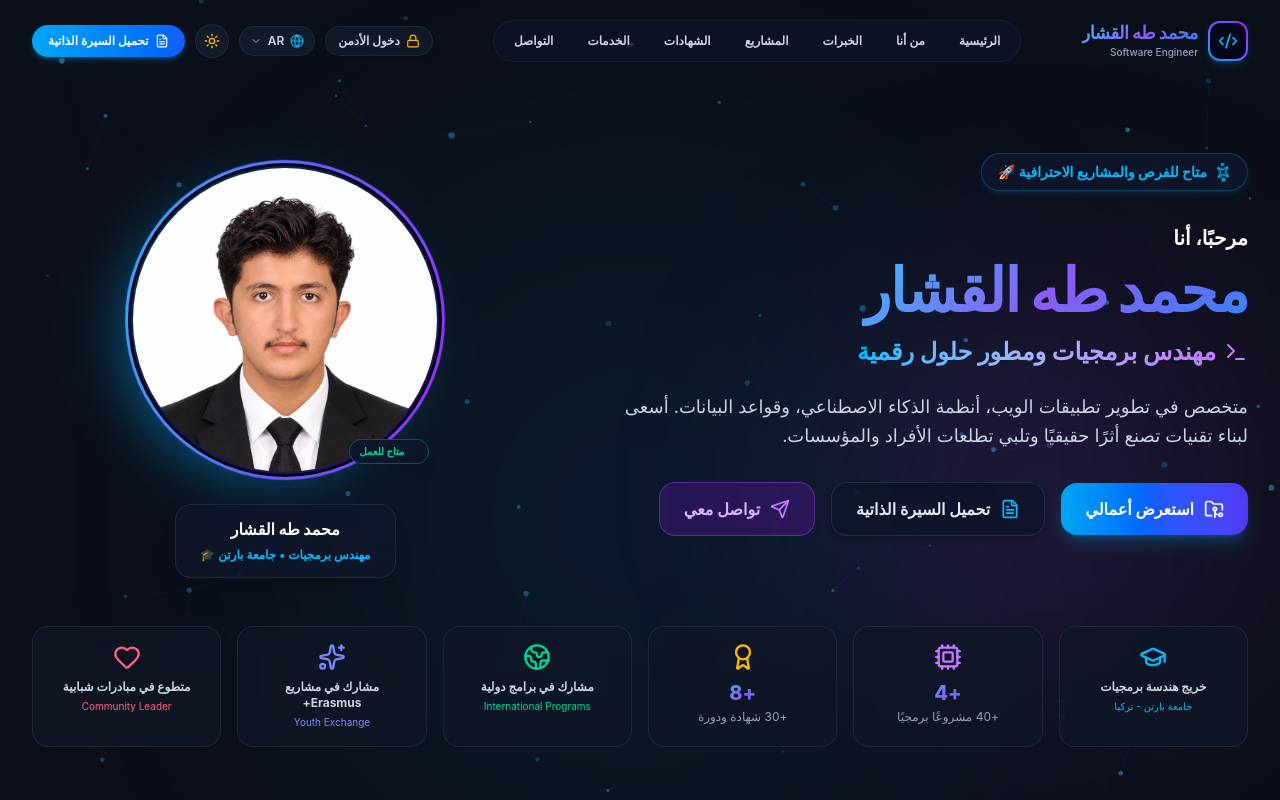
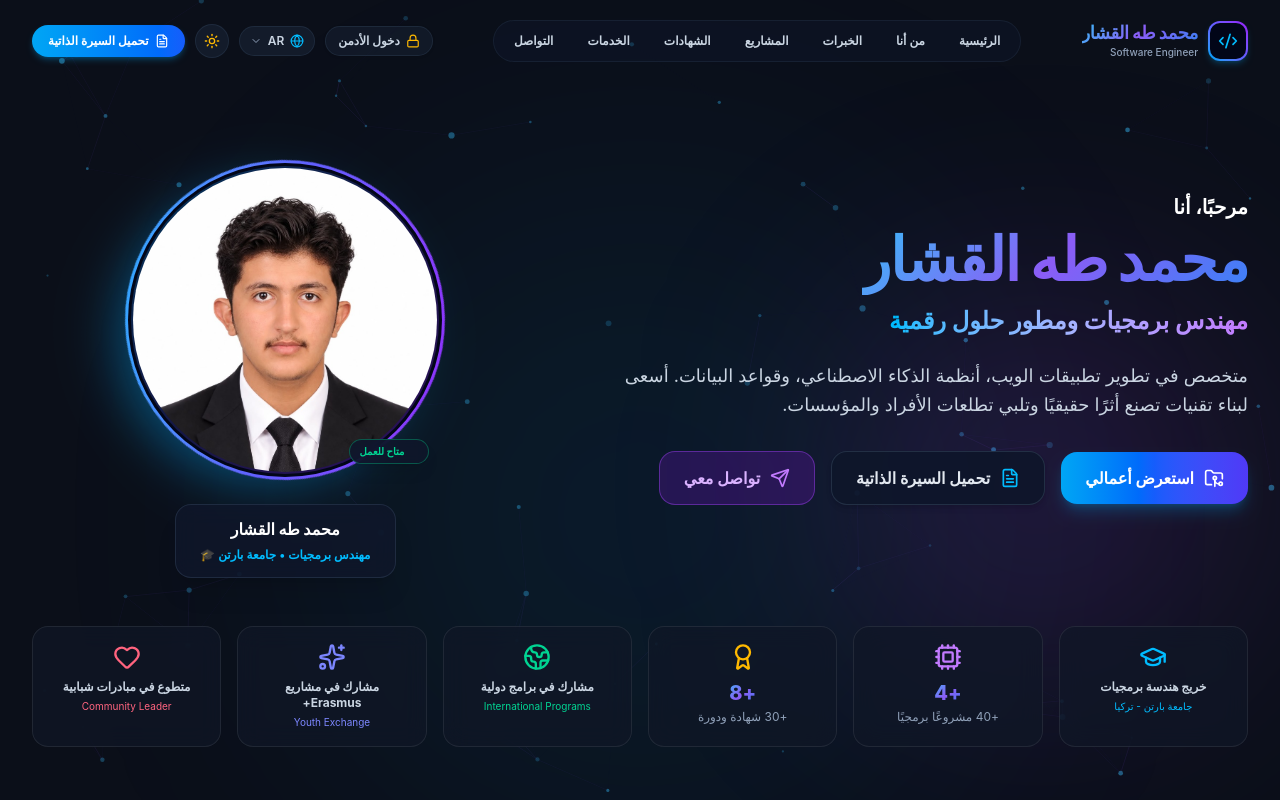
Before and after one commit to MOHAMMEDALQASHAR/Profile, a React (Vite) app: page / in a window 1280 px wide. Shown: the top 800 px of the page. Built offline with nearby package versions, Linux system fonts and the light colour scheme.

Commit message:
remove-hero-badge-and-terminal-icon

```diff
--- a/src/components/Hero.jsx
+++ b/src/components/Hero.jsx
@@ -9,7 +9,6 @@ import {
   Globe2,
   Sparkles,
   Heart,
-  Terminal,
   Cpu,
   CheckCircle2
 } from 'lucide-react';
@@ -30,12 +29,6 @@ export default function Hero({ t, openCvModal }) {
           {/* Main Content (Text & CTAs) */}
           <div className="flex-1 text-center lg:text-start flex flex-col items-center lg:items-start">
 
-            {/* Status Badge */}
-            <div className="inline-flex items-center gap-2 px-4 py-2 rounded-full bg-slate-900/80 dark:bg-slate-900/90 bg-white/90 border border-sky-500/30 text-sky-400 text-xs sm:text-sm font-bold shadow-md shadow-sky-500/10 mb-6 animate-float">
-              <Sparkles className="w-4 h-4 text-sky-400 animate-spin" style={{ animationDuration: '8s' }} />
-              <span>{t.hero.badge}</span>
-            </div>
-
             {/* Greeting */}
             <h2 className="text-lg sm:text-xl font-bold text-slate-400 dark:text-slate-400 mb-2">
               {t.hero.greeting}
@@ -47,8 +40,7 @@ export default function Hero({ t, openCvModal }) {
             </h1>
 
             {/* Subtitle / Role */}
-            <div className="flex items-center gap-2 mb-6 text-xl sm:text-2xl font-bold text-slate-200">
-              <Terminal className="w-6 h-6 text-purple-400 shrink-0" />
+            <div className="mb-6 text-xl sm:text-2xl font-bold text-slate-200">
               <span className="text-transparent bg-clip-text bg-gradient-to-r from-sky-400 via-indigo-300 to-purple-400">
                 {bioInfo.role || t.hero.role}
               </span>
```
